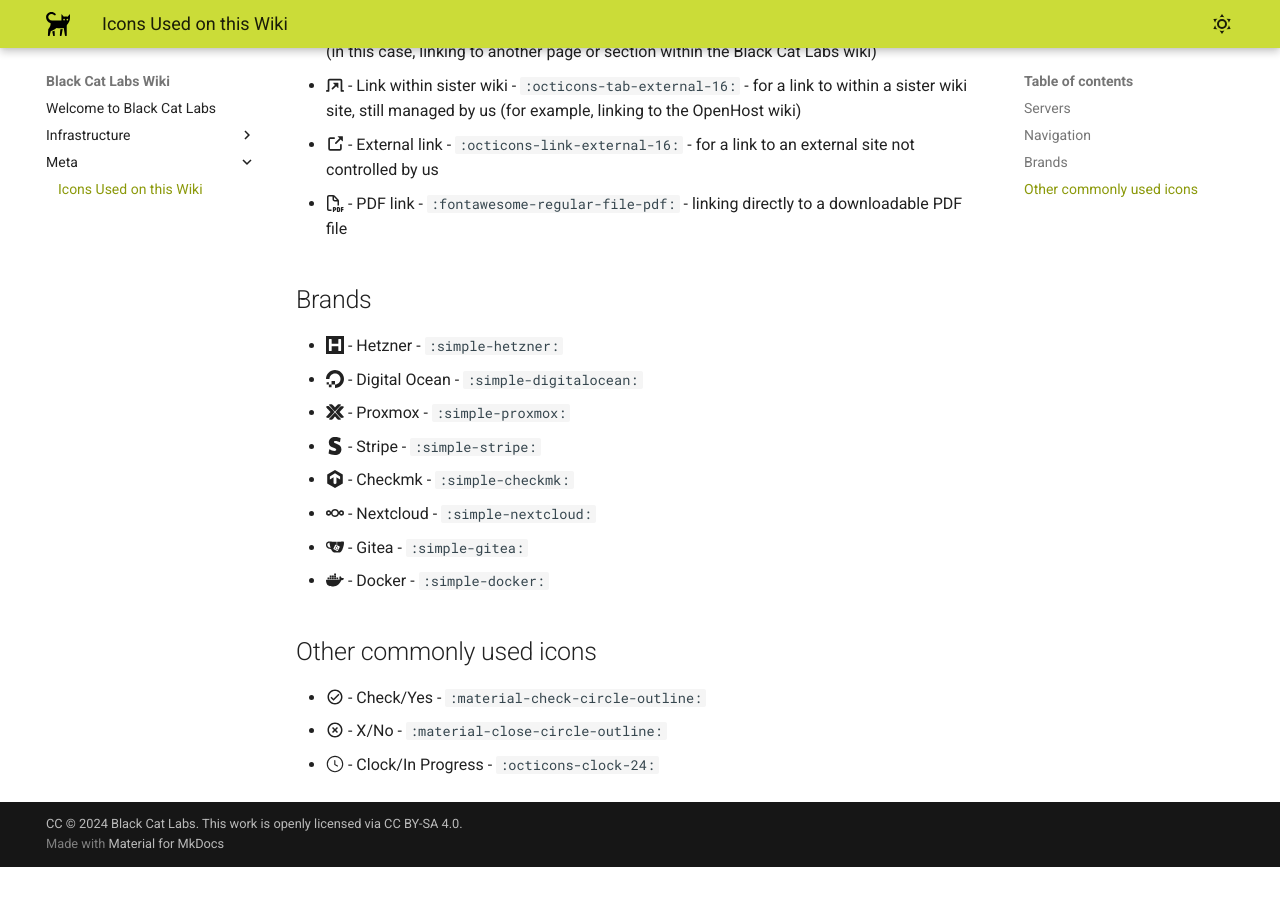
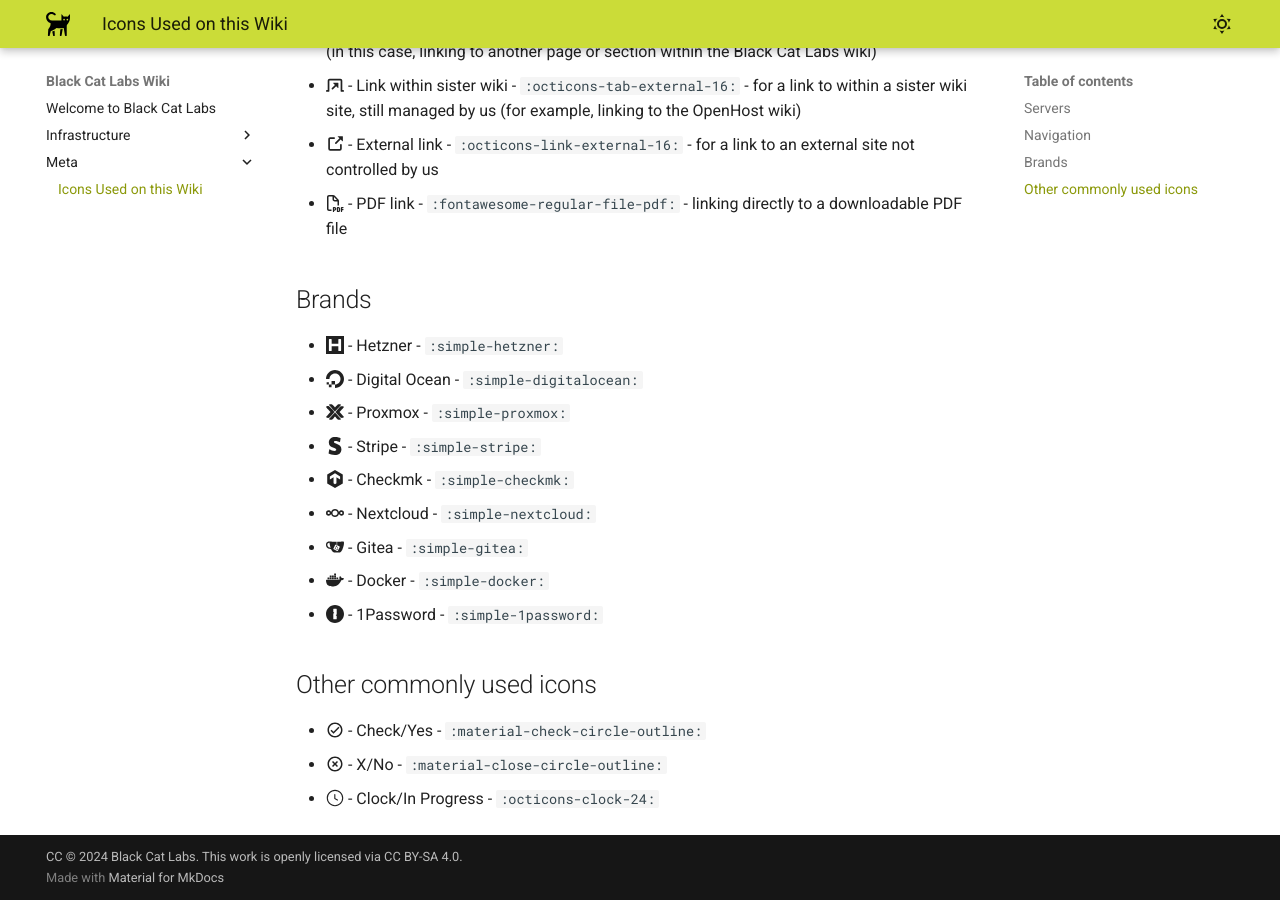
Before and after one commit to blackcat-labs/blackcatlabs-wiki, an MkDocs documentation site: the page built from docs/Meta/icons.md, in a window 1280 px wide and 900 px high, scrolled down 721 px. Built offline with MkDocs 1.6.1 and Material for MkDocs 9.7.7, drawn with Linux system fonts in a browser that asks for light colours; before the commit the page ends 1588 px from its top, so only the background shows below that.

Commit message:
Added 1Password icon

```diff
--- a/docs/Meta/icons.md
+++ b/docs/Meta/icons.md
@@ -26,6 +26,7 @@ Icons are sourced from the [Material for MkDocs Icon List](https://squidfunk.git
 - :simple-nextcloud: - Nextcloud - `:simple-nextcloud:`
 - :simple-gitea: - Gitea - `:simple-gitea:`
 - :simple-docker: - Docker - `:simple-docker:`
+- :simple-1password: - 1Password - `:simple-1password:`
 
 ## Other commonly used icons
 - :material-check-circle-outline: - Check/Yes - `:material-check-circle-outline:`
```
